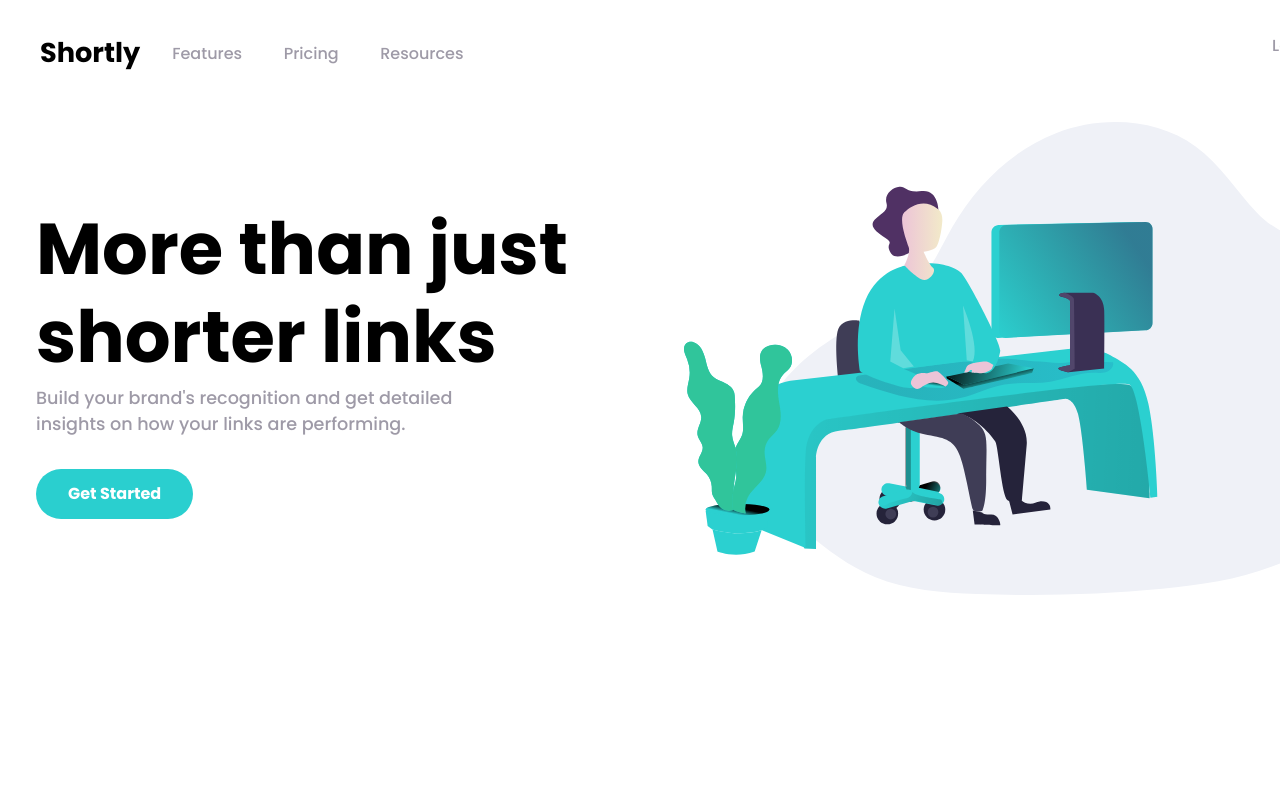
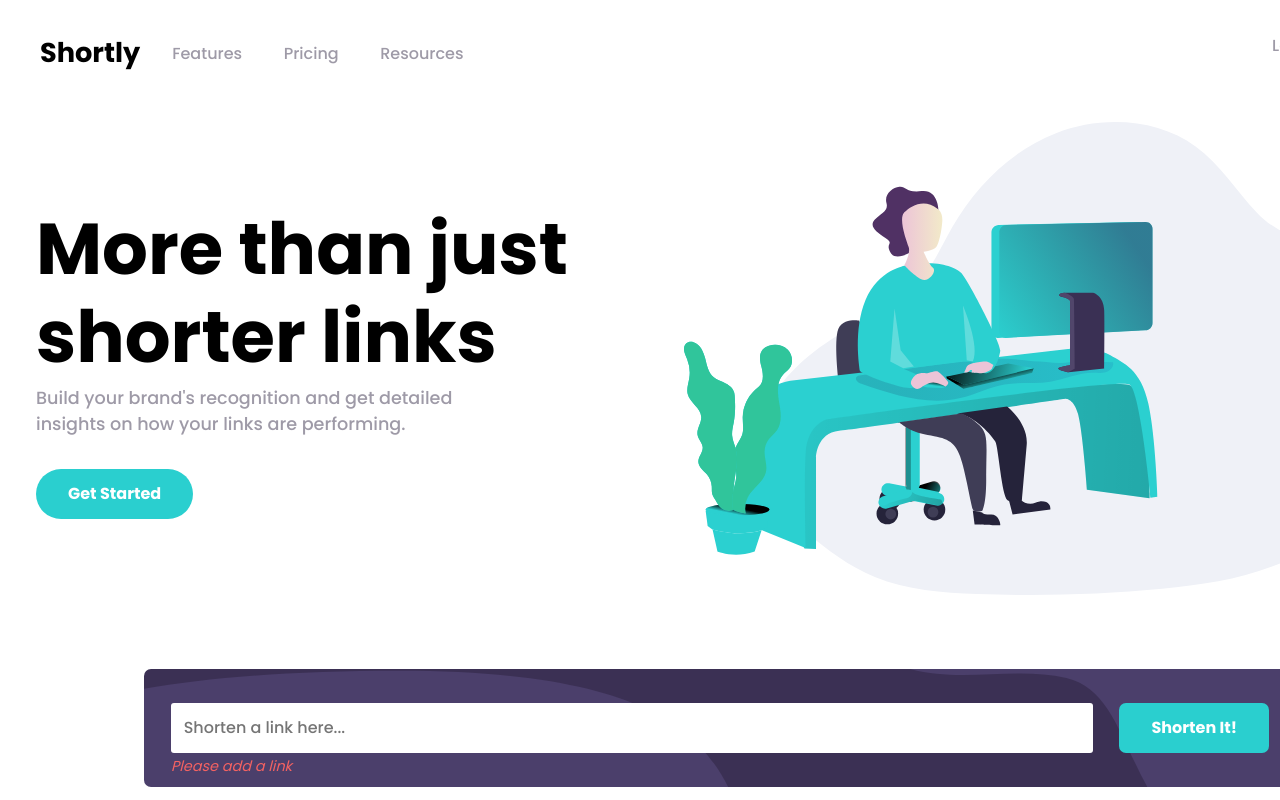
Before and after one commit to subrat611/URL-shortening-API-landing-page, a React (Vite) app: page / in a window 1280 px wide. Shown: the top 800 px of the page. Built offline with nearby package versions, Linux system fonts and the light colour scheme.

Commit message:
short url componet done

```diff
--- a/src/App.jsx
+++ b/src/App.jsx
@@ -1,11 +1,15 @@
 import HeroSection from "./components/HeroSection";
 import NavBar from "./components/NavBar";
+import URLShort from "./components/URLShort";
 
 function App() {
   return (
     <div className="App">
       <NavBar />
-      <HeroSection />
+      <div className="o-app-hero-wrapper">
+        <HeroSection />
+        <URLShort />
+      </div>
     </div>
   );
 }
--- /dev/null
+++ b/src/components/URLShort/index.jsx
@@ -0,0 +1,19 @@
+import "./urlshort.scss";
+
+export default function URLShort() {
+  return (
+    <form className="url-form-wrapper">
+      <div className="url-input-wrapper">
+        <input
+          type="text"
+          className="url-input"
+          placeholder="Shorten a link here..."
+        />
+        <span className="url-input-error">Please add a link</span>
+      </div>
+      <button type="submit" className="form-submit-btn">
+        Shorten It!
+      </button>
+    </form>
+  );
+}
--- /dev/null
+++ b/src/components/URLShort/urlshort.scss
@@ -0,0 +1,65 @@
+@use '../../scss/colors' as *;
+@use '../../scss/fonts' as *;
+
+.url-form-wrapper {
+    position: absolute;
+    bottom: -36%;
+    left: 50%;
+    transform: translate(-50%);
+    display: flex;
+    justify-content: space-evenly;
+    align-items: center;
+    background: url(../../assets/bg-shorten-desktop.svg);
+    background-repeat: no-repeat;
+    background-position: center;
+    background-size: cover;
+    background-color: $primary-dark-violet;
+    width: 80%;
+    height: 23%;
+    border-radius: 7px;
+
+    .url-input-wrapper {
+        position: relative;
+        flex-basis: 80%;
+
+        .url-input {
+            padding: 0.8rem;
+            font-size: 1rem;
+            width: 100%;
+            outline: none;
+            border-radius: 3px;
+            border: transparent;
+            font-family: $font-poppins;
+            font-weight: $fw-500;
+        }
+
+        .url-input-error {
+            position: absolute;
+            bottom: -46%;
+            left: 0;
+            display: inline-block;
+            width: 100%;
+            font-size: 0.9rem;
+            font-style: italic;
+            color: $secondary-red;
+        }
+    }
+
+    .form-submit-btn {
+        outline: none;
+        border: transparent;
+        background-color: $primary-cyan;
+        font-size: 1rem;
+        padding: 0.8rem 2rem;
+        border-radius: 7px;
+        font-family: $font-poppins;
+        font-weight: $fw-700;
+        color: #ffffff;
+        cursor: pointer;
+        transition: opacity 200ms ease-in-out;
+
+        &:hover {
+            background-color: hsl(180, 61%, 62%);
+        }
+    }
+}
--- a/src/index.scss
+++ b/src/index.scss
@@ -29,4 +29,8 @@ a {
 .App {
     width: 1440px;
     margin: 0 auto;
+
+    .o-app-hero-wrapper {
+        position: relative;
+    }
 }
```
